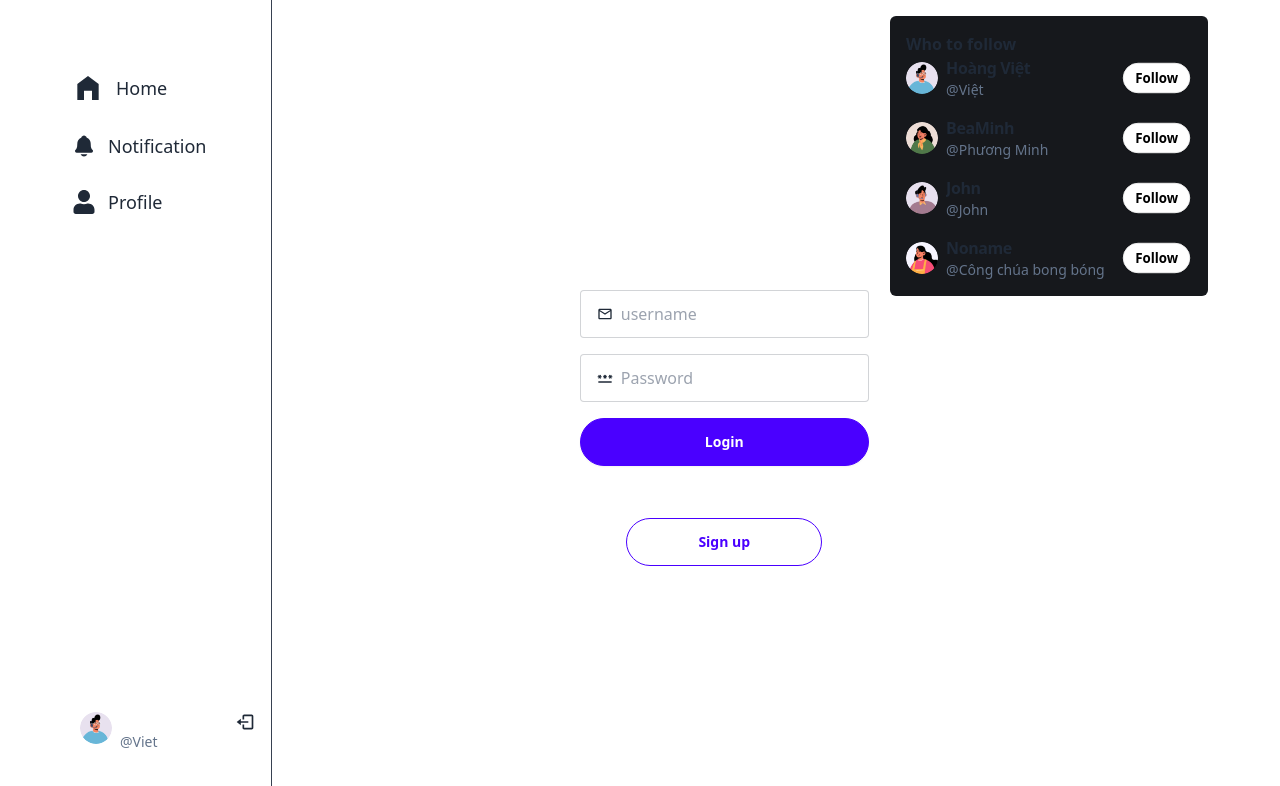
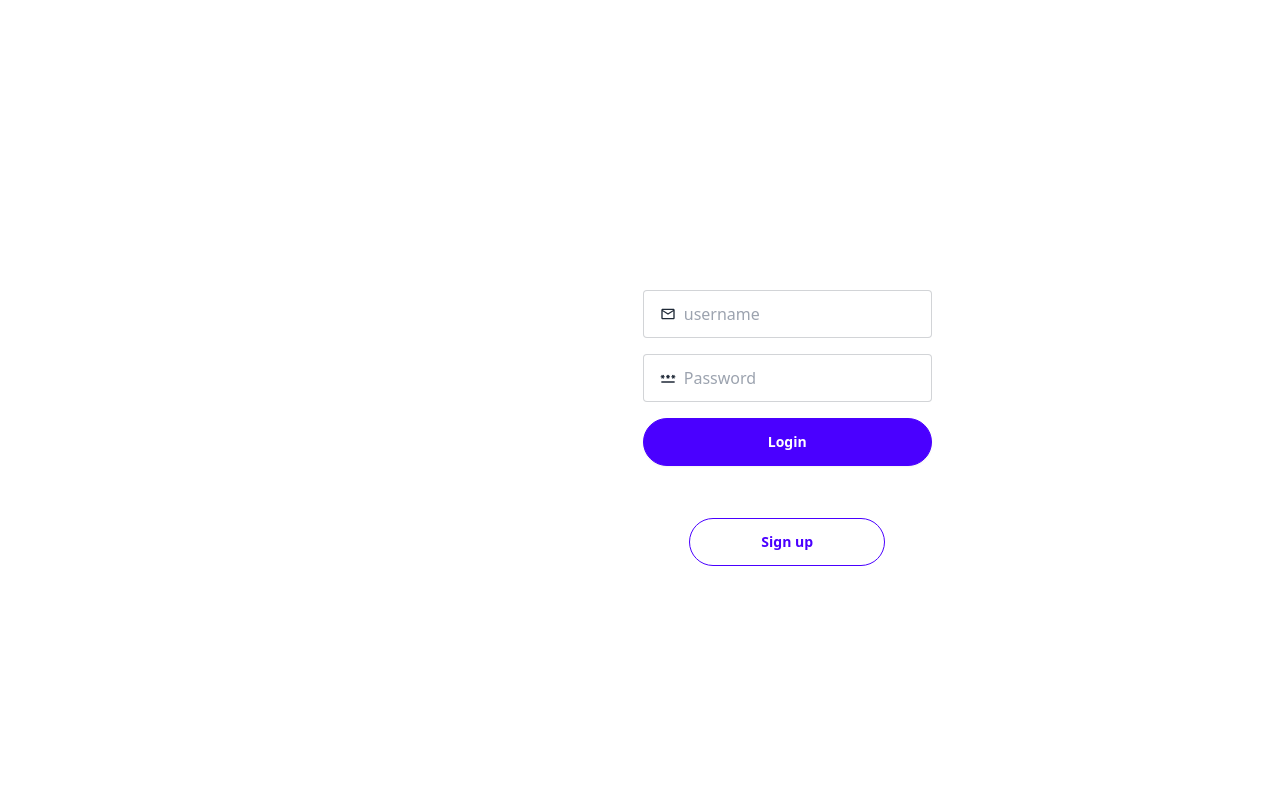
Before and after one commit to Graphene101102/Mern-app-X, a React app in the folder frontend/: page /login in a window 1280 px wide. Shown: the top 786 px of the page. Built offline with nearby package versions, Linux system fonts and the light colour scheme; no server answers; the HTML template or start-up script is replaced by a standard one.

Commit message:
5 - auth & routes done

```diff
--- a/frontend/src/App.jsx
+++ b/frontend/src/App.jsx
@@ -19,6 +19,8 @@
             try {
                 const res = await fetch("/api/auth/me");
                 const data = await res.json();
+
+                if(data.error) {return null}
                 if (!res.ok) {
                     throw new Error(data.error || "Something went wrong")
                 }
@@ -41,7 +43,7 @@
 
     return (
         <div className='flex max-w-6xl mx-auto'>
-            <Sidebar />
+            {authUser && <Sidebar />}
         <Routes>
             <Route path='/' element={authUser ? <HomePage /> : <Navigate to="/login"/>} />
             <Route path='/signup' element={!authUser ? <SignUpPage /> : <Navigate to="/" /> } />
@@ -49,7 +51,7 @@
             <Route path='/notification' element={authUser ? <NotificationPage /> : <Navigate to="/login"/>} />
             <Route path='/profile/:username' element={authUser ? <ProfilePage /> : <Navigate to="/login"/>} />
         </Routes>
-            <RightPanel />
+            {authUser && <RightPanel />}
             <Toaster />
     </div>
 
--- a/frontend/src/components/common/Sidebar.jsx
+++ b/frontend/src/components/common/Sidebar.jsx
@@ -4,10 +4,12 @@
 import { IoNotifications } from "react-icons/io5";
 import { FaUser } from "react-icons/fa";
 import { BiLogOut } from "react-icons/bi";
-import { useMutation } from "@tanstack/react-query";
+import { useMutation, useQuery, useQueryClient } from "@tanstack/react-query";
 import toast from "react-hot-toast";
 
 const Sidebar = () => {
+
+    const queryClient = useQueryClient();
 
     const { mutate} = useMutation({
         mutationFn: async () => {
@@ -25,18 +27,18 @@
             }
         },
         onSuccess: () => {
-            toast.success("Logout successfully")
+            toast.success("Logout successfully");
+
+            queryClient.invalidateQueries({queryKey: ["authUser"]})
         },
         onError: () => {
             toast.error("Logout failed")
         }
     })
 
-    const data = {
-        fullName: "Viet",
-        username: "Viet",
-        profileImg: "/avatars/boy1.png"
-    }
+    const {data : authUser} = useQuery({queryKey: ["authUser"]});
+    console.log(authUser);
+
 
     return (
         <div className="md:flex-[2_2_0] w-18 max-w-52">
@@ -65,7 +67,7 @@
                     </li>
                     <li className="flex justify-center md:justify-start">
                         <Link
-                            to={`/profile/${data?.username}`}
+                            to={`/profile/${authUser?.username}`}
                             className="flex gap-3 items-center hover:bg-stone-900 transition-all rounded-full duration-300 py-2 pl-2 pr-4 max-w-fit cursor-pointer"
                         >
                             <FaUser className="w-6 h-6" />
@@ -73,20 +75,20 @@
                         </Link>
                     </li>
                 </ul>
-                {data && (
+                {authUser && (
                     <Link
-                        to={`/profile/${data?.username}`}
+                        to={`/profile/${authUser?.username}`}
                         className="mt-auto mb-10 flex gap-2 items-start transition-all duration-300 hover:bg-[#181818] py-2 px-4 rounded-full"
                     >
                         <div className="avatar hidden md:inline-flex">
                             <div className="w-8 rounded-full">
-                                <img src={data?.profileImg || "/avatar-placeholder.png"} />
+                                <img src={authUser?.profileImg || "/avatar-placeholder.png"} />
                             </div>
                         </div>
                         <div className="flex justify-between flex-1">
                             <div className="hidden md:block">
-                                <p className="text-white font-bold text-sm w-20 truncate">{data?.fullName}</p>
-                                <p className="text-slate-500 text-sm">@{data?.username}</p>
+                                <p className="text-white font-bold text-sm w-20 truncate">{authUser?.fullName}</p>
+                                <p className="text-slate-500 text-sm">@{authUser?.username}</p>
                             </div>
                             <BiLogOut className="w-5 h-5 cursor-pointer"
                                 onClick={(e) => {
--- a/frontend/src/pages/auth/login/LoginPage.jsx
+++ b/frontend/src/pages/auth/login/LoginPage.jsx
@@ -5,7 +5,7 @@
 
 import { MdOutlineMail } from "react-icons/md";
 import { MdPassword } from "react-icons/md";
-import { useMutation } from "@tanstack/react-query";
+import { useMutation, useQueryClient } from "@tanstack/react-query";
 import toast from "react-hot-toast";
 
 const LoginPage = () => {
@@ -14,6 +14,7 @@
 		password: "",
 	});
 
+	const queryClient = useQueryClient();
 	const { mutate, isError, isPending, error } = useMutation ({
 		mutationFn: async ({username, password}) => {
 			try {
@@ -34,7 +35,11 @@
 				throw error;
 			}
 		},
-		onSuccess: () => {toast.success("Login successfully")}
+		onSuccess: () => {
+			toast.success("Login successfully");
+
+			queryClient.invalidateQueries({queryKey: ["authUser"]});
+		}
 	})
 
 	const handleSubmit = (e) => {
--- a/frontend/src/pages/profile/ProfilePage.jsx
+++ b/frontend/src/pages/profile/ProfilePage.jsx
@@ -9,8 +9,13 @@
 import { IoCalendarOutline } from "react-icons/io5";
 import { FaLink } from "react-icons/fa";
 import { MdEdit } from "react-icons/md";
+import { useQuery } from "@tanstack/react-query";
 
 const ProfilePage = () => {
+	useQuery ({
+		queryKey: ["authUser"]
+	})
+
 	const [coverImg, setCoverImg] = useState(null);
 	const [profileImg, setProfileImg] = useState(null);
 	const [feedType, setFeedType] = useState("posts");
```
